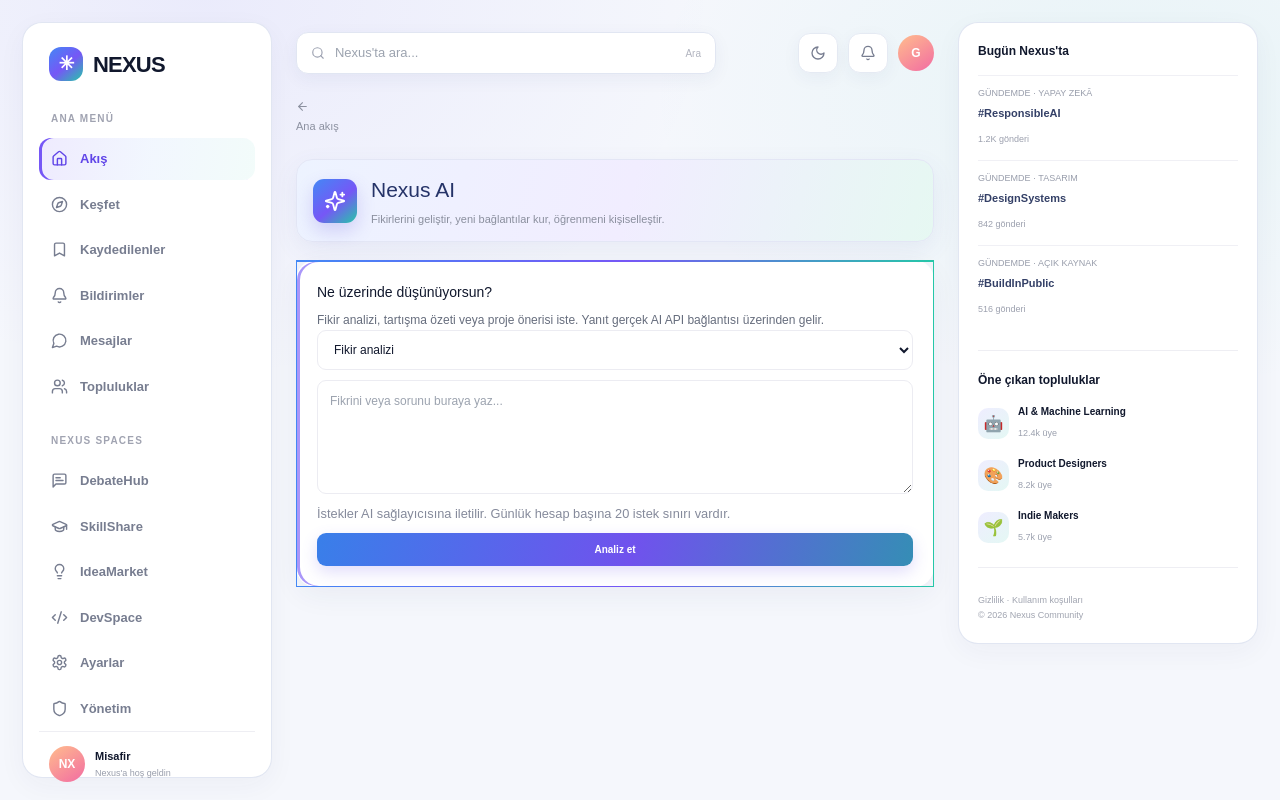
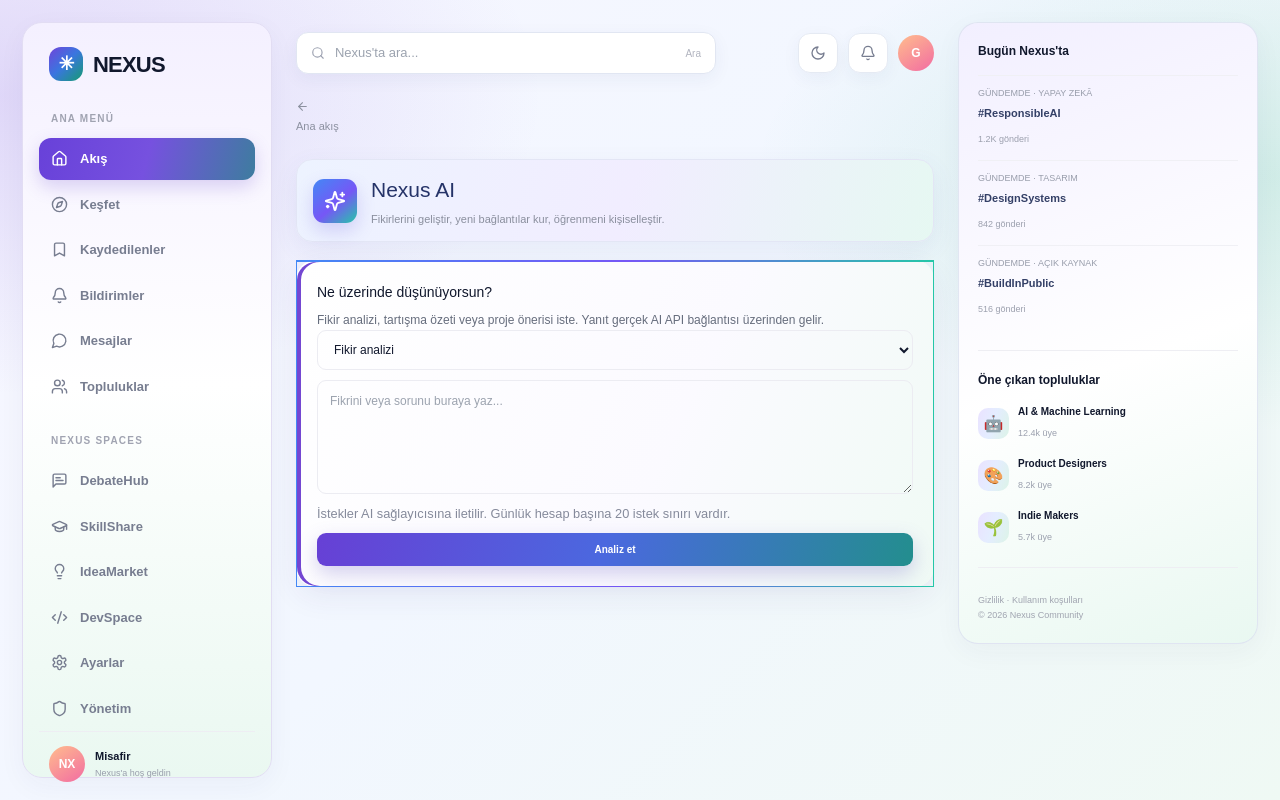
Before and after one commit to editasaf2712-max/nexus, a Next.js app: page /ai in a window 1280 px wide. Built offline with nearby package versions, Linux system fonts and the light colour scheme.

Commit message:
Balance Nexus interface palette with more green and violet

```diff
--- a/app/globals.css
+++ b/app/globals.css
@@ -186,3 +186,87 @@ body{
 .hero button:hover{filter:brightness(1.08);transform:translateY(-1px)}
 .hero>svg{color:#67e2c2!important;filter:drop-shadow(0 0 8px rgba(103,226,194,.65))}
 .dark .hero h1{background-image:linear-gradient(95deg,#fff 0%,#bad8ff 44%,#d0c0ff 68%,#adffe0 100%)}
+
+/* Balanced brand treatment: violet and green are full interface colors */
+:root{
+  --violet:#6841d9;
+  --aqua:#159b72;
+  --blue:#3979df;
+  --canvas:#f5f3fc;
+}
+body{
+  background:
+    radial-gradient(ellipse at 0% 12%,rgba(115,72,218,.18),transparent 34rem),
+    radial-gradient(ellipse at 100% 22%,rgba(24,169,123,.15),transparent 33rem),
+    linear-gradient(135deg,#f7f6ff 0%,#f2f7ff 48%,#eff9f4 100%);
+}
+.sidebar{
+  background:linear-gradient(180deg,#f4f0ff 0%,#fff 48%,#eaf8f1 100%);
+  border-color:#e2ddf3;
+}
+.rightbar{
+  background:linear-gradient(160deg,#f2efff 0%,#fff 55%,#e9f8f1 100%);
+}
+.hero{
+  background:linear-gradient(112deg,#5030b5 0%,#7444cd 42%,#168d69 100%);
+  box-shadow:0 20px 48px rgba(91,58,173,.26);
+}
+.nav-link.active{
+  color:#fff;
+  background:linear-gradient(105deg,#6841d9 0%,#7651df 50%,#169b72 135%);
+  box-shadow:0 7px 18px rgba(101,65,201,.22);
+}
+.nav-link:hover:not(.active){background:linear-gradient(100deg,#eee8ff,#e7f6ef);color:#5734b4}
+.brand-mark{background:linear-gradient(135deg,#7044da 0%,#3a76df 48%,#159b72 100%)}
+.module-card{
+  background:linear-gradient(145deg,#f0eaff 0%,#fff 48%,#e5f7ee 100%);
+  border-color:#e4def3;
+}
+.module-card:nth-child(2){background:linear-gradient(145deg,#e9f0ff,#fff 48%,#e3f6ee);border-color:#dce5f2}
+.module-card:nth-child(3){background:linear-gradient(145deg,#ede7ff,#fafffc 48%,#d8f3e6);border-color:#ddeddf}
+.module-card:nth-child(4){background:linear-gradient(145deg,#e7edff,#fff 48%,#e9e2ff);border-color:#dedff1}
+.module-card .module-icon{background:linear-gradient(145deg,#6841d9,#3979df 52%,#159b72)!important;color:#fff!important}
+.post,.composer,.data-card{
+  background:linear-gradient(115deg,#fff 0%,#fbfaff 58%,#f0faf5 100%);
+  box-shadow:inset 4px 0 0 #7447d2,0 10px 30px rgba(50,47,107,.07);
+}
+.post:nth-of-type(even){box-shadow:inset 4px 0 0 #159b72,0 10px 30px rgba(50,47,107,.07)}
+.primary{
+  background:linear-gradient(105deg,#6740d5 0%,#4b68df 48%,#159b72 118%);
+  box-shadow:0 8px 20px rgba(88,74,186,.25);
+}
+.post-tag,.auth-note,.community-mark{
+  background:linear-gradient(110deg,#eae2ff,#e4edff 48%,#dcf4e7);
+  color:#5434a9;
+}
+.section-heading h2:before{background:linear-gradient(180deg,#7447d2 0%,#3979df 48%,#159b72 100%)}
+.topbar .search:focus-within{background:linear-gradient(100deg,#fff,#faf7ff 60%,#f2fbf6)}
+.mobile-nav a.active{
+  color:#fff;
+  background:linear-gradient(100deg,#6841d9,#3979df 52%,#159b72);
+  border-radius:10px;
+  padding:6px 10px;
+  margin-top:-5px;
+}
+.mobile-nav a{padding:6px 10px}
+.mobile-nav{background:linear-gradient(90deg,rgba(246,242,255,.97),rgba(244,248,255,.97) 50%,rgba(238,250,243,.97))}
+.dark{
+  --canvas:#111528;
+  --surface:#1b2034;
+  --violet:#a78bfa;
+  --aqua:#4adea8;
+  --blue:#78aaff;
+}
+.dark body{
+  background:
+    radial-gradient(ellipse at 0% 10%,rgba(114,74,208,.28),transparent 34rem),
+    radial-gradient(ellipse at 100% 18%,rgba(22,155,104,.23),transparent 34rem),
+    linear-gradient(135deg,#111528,#171a32 50%,#11271f);
+}
+.dark .sidebar{background:linear-gradient(180deg,#201b3b,#1b2034 50%,#142c27);border-color:#373051}
+.dark .rightbar{background:linear-gradient(160deg,#211b3b,#1b2034 52%,#142c27)}
+.dark .module-card,.dark .module-card:nth-child(n){background:linear-gradient(145deg,#241d42,#1b2034 48%,#153126);border-color:#35304d}
+.dark .post,.dark .composer,.dark .data-card{background:linear-gradient(115deg,#1b2034,#211d39 58%,#153126);border-color:#35334d}
+.dark .nav-link.active{color:#fff}
+.dark .mobile-nav{background:linear-gradient(90deg,rgba(33,27,58,.97),rgba(28,34,59,.97) 50%,rgba(19,49,37,.97))}
+.dark .post-tag,.dark .auth-note,.dark .community-mark{background:linear-gradient(110deg,#342658,#233257 50%,#1d4937);color:#e3d8ff}
```
